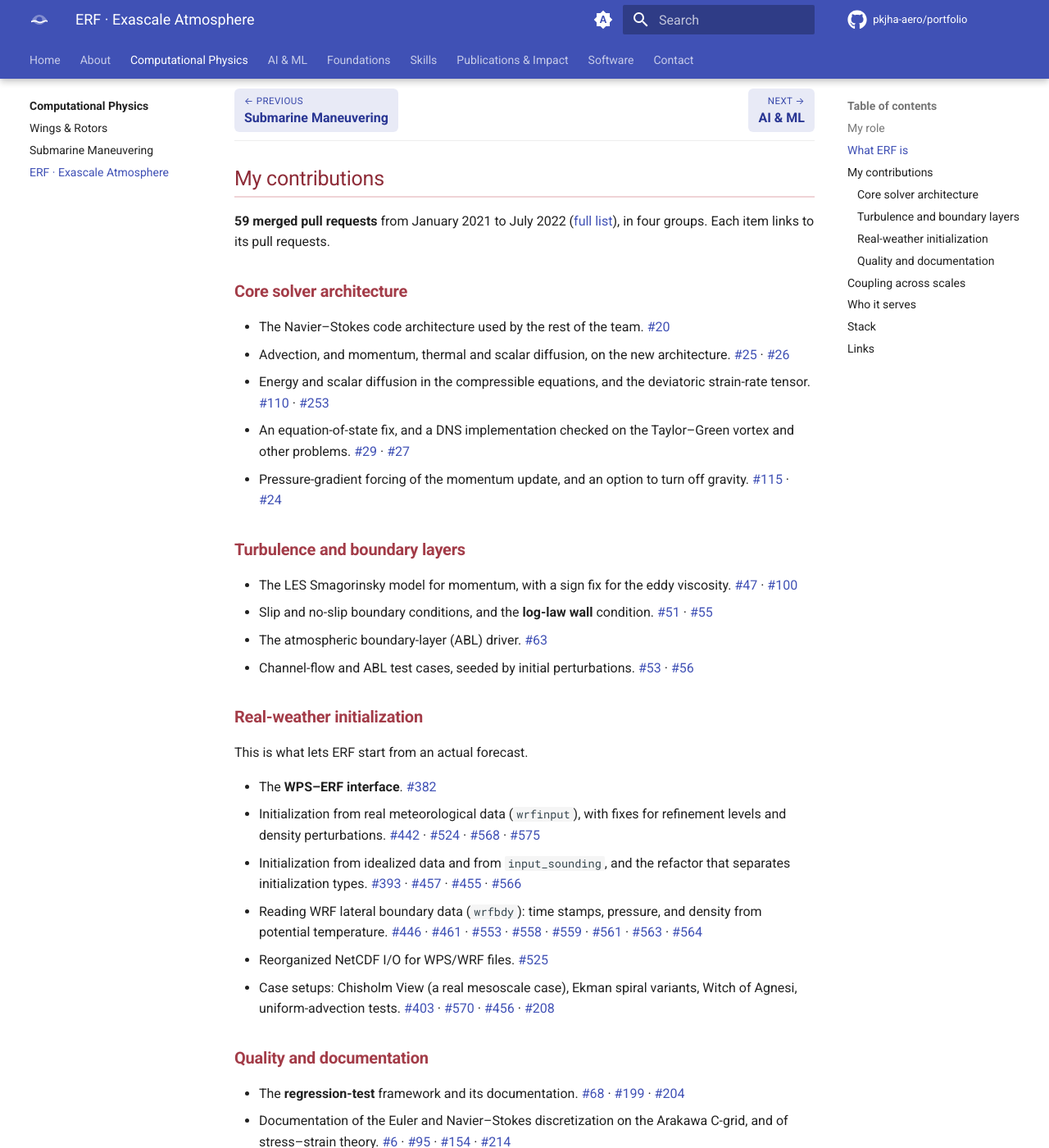
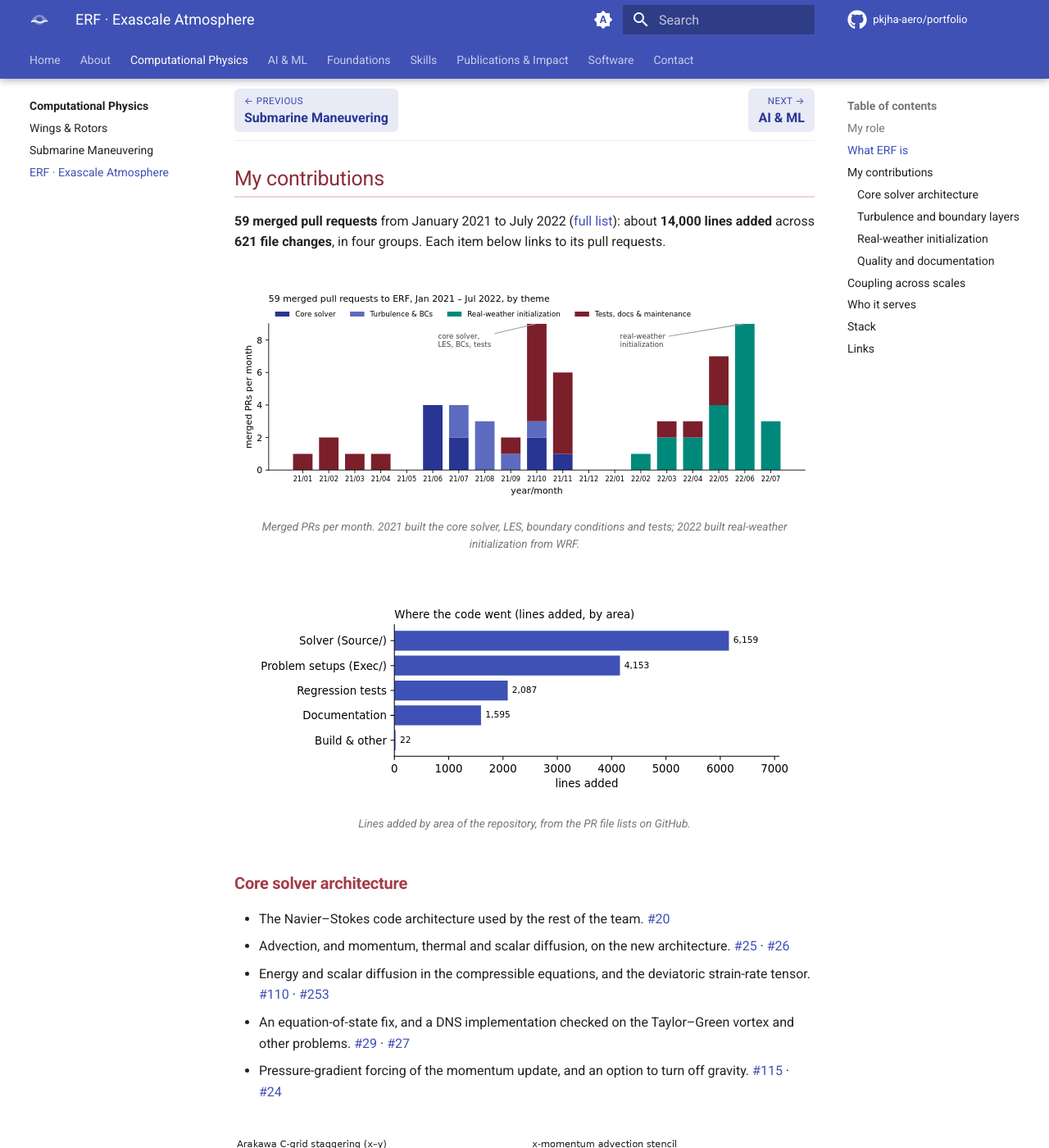
Before and after one commit to pkjha-aero/portfolio, an MkDocs documentation site: the page built from docs/computational-physics/erf-exascale.md, in a window 1280 px wide and 1400 px high, scrolled down 1589 px. Shown: the whole window at 82% size. Built offline with MkDocs 1.6.1 and Material for MkDocs 9.7.7, drawn with Linux system fonts in a browser that asks for light colours; comment, search, counter and statistics services are not loaded; some of the changed text lies outside the part shown.

Commit message:
ERF page: metrics from merged PRs and figures from the actual commits
- My contributions: 59 merged PRs, ~14,000 lines added, 621 file changes;
  charts of merged PRs per month by theme and lines added by area, built
  from the GitHub PR data.
- Figures from my own ERF PRs (BSD-3, credited): C-grid staggering and
  x-momentum advection stencil (#6), strain-rate/eddy-viscosity locations
  (#95), and Taylor-Green vortex, rigid-rotation and diffusion regression
  tests (#199).
- Schematic of real-weather initialization (WPS -> wrfinput/wrfbdy/
  input_sounding -> ERF), since those PRs added no figures.

Co-Authored-By: Claude Opus 5.5 <noreply@anthropic.com>

```diff
--- a/docs/computational-physics/erf-exascale.md
+++ b/docs/computational-physics/erf-exascale.md
@@ -65,8 +65,18 @@ flowchart TB
 
 ## My contributions
 
-**59 merged pull requests** from January 2021 to July 2022
-([full list][erf-prs]), in four groups. Each item links to its pull requests.
+**59 merged pull requests** from January 2021 to July 2022 ([full list][erf-prs]): about
+**14,000 lines added** across **621 file changes**, in four groups. Each item below links to its
+pull requests.
+
+<figure markdown>
+![Stacked bar chart of merged ERF pull requests per month by theme, January 2021 to July 2022](../assets/figures/cp3/erf/erf-pr-activity.svg)
+<figcaption>Merged PRs per month. 2021 built the core solver, LES, boundary conditions and tests; 2022 built real-weather initialization from WRF.</figcaption>
+</figure>
+<figure markdown>
+![Bar chart of lines added by area: solver 6,159, problem setups 4,153, regression tests 2,087, documentation 1,595](../assets/figures/cp3/erf/erf-lines-by-area.svg)
+<figcaption>Lines added by area of the repository, from the PR file lists on GitHub.</figcaption>
+</figure>
 
 ### Core solver architecture
 
@@ -76,12 +86,22 @@ flowchart TB
 - An equation-of-state fix, and a DNS implementation checked on the Taylor–Green vortex and other problems. [#29](https://github.com/erf-model/ERF/pull/29) · [#27](https://github.com/erf-model/ERF/pull/27)
 - Pressure-gradient forcing of the momentum update, and an option to turn off gravity. [#115](https://github.com/erf-model/ERF/pull/115) · [#24](https://github.com/erf-model/ERF/pull/24)
 
+<figure markdown>
+![Arakawa C-grid staggering in the x–y plane and the stencil for x-momentum advection](../assets/figures/cp3/erf/cgrid-stencils.png)
+<figcaption>From my documentation of the discretization (<a href="https://github.com/erf-model/ERF/pull/6">#6</a>): variables staggered on the Arakawa C-grid, and the stencil for x-momentum advection. ERF, BSD-3.</figcaption>
+</figure>
+
 ### Turbulence and boundary layers
 
 - The LES Smagorinsky model for momentum, with a sign fix for the eddy viscosity. [#47](https://github.com/erf-model/ERF/pull/47) · [#100](https://github.com/erf-model/ERF/pull/100)
 - Slip and no-slip boundary conditions, and the **log-law wall** condition. [#51](https://github.com/erf-model/ERF/pull/51) · [#55](https://github.com/erf-model/ERF/pull/55)
 - The atmospheric boundary-layer (ABL) driver. [#63](https://github.com/erf-model/ERF/pull/63)
 - Channel-flow and ABL test cases, seeded by initial perturbations. [#53](https://github.com/erf-model/ERF/pull/53) · [#56](https://github.com/erf-model/ERF/pull/56)
+
+<figure markdown>
+![Locations of strain-rate and eddy-viscosity components on the staggered grid](../assets/figures/cp3/erf/les-staggering.png)
+<figcaption>Where strain-rate and eddy-viscosity components live on the staggered grid, from my LES documentation (<a href="https://github.com/erf-model/ERF/pull/95">#95</a>). ERF, BSD-3.</figcaption>
+</figure>
 
 ### Real-weather initialization
 
@@ -94,12 +114,22 @@ This is what lets ERF start from an actual forecast.
 - Reorganized NetCDF I/O for WPS/WRF files. [#525](https://github.com/erf-model/ERF/pull/525)
 - Case setups: Chisholm View (a real mesoscale case), Ekman spiral variants, Witch of Agnesi, uniform-advection tests. [#403](https://github.com/erf-model/ERF/pull/403) · [#570](https://github.com/erf-model/ERF/pull/570) · [#456](https://github.com/erf-model/ERF/pull/456) · [#208](https://github.com/erf-model/ERF/pull/208)
 
+<figure markdown>
+![Schematic: WRF preprocessing produces wrfinput and wrfbdy NetCDF files and input soundings, which ERF reads to build its initial and boundary state](../assets/figures/cp3/erf/real-weather-init.svg)
+<figcaption>Schematic drawn for this site, summarizing what the initialization PRs implemented.</figcaption>
+</figure>
+
 ### Quality and documentation
 
 - The **regression-test** framework and its documentation. [#68](https://github.com/erf-model/ERF/pull/68) · [#199](https://github.com/erf-model/ERF/pull/199) · [#204](https://github.com/erf-model/ERF/pull/204)
 - Documentation of the Euler and Navier–Stokes discretization on the Arakawa C-grid, and of stress–strain theory. [#6](https://github.com/erf-model/ERF/pull/6) · [#95](https://github.com/erf-model/ERF/pull/95) · [#154](https://github.com/erf-model/ERF/pull/154) · [#214](https://github.com/erf-model/ERF/pull/214)
 - Documentation of real-data and `input_sounding` initialization. [#400](https://github.com/erf-model/ERF/pull/400) · [#443](https://github.com/erf-model/ERF/pull/443) · [#476](https://github.com/erf-model/ERF/pull/476)
 - Build fixes with terrain enabled, AMReX update, and code clean-ups. [#509](https://github.com/erf-model/ERF/pull/509) · [#7](https://github.com/erf-model/ERF/pull/7) · [#1](https://github.com/erf-model/ERF/pull/1) · [#16](https://github.com/erf-model/ERF/pull/16) · [#117](https://github.com/erf-model/ERF/pull/117) · [#248](https://github.com/erf-model/ERF/pull/248) · [#477](https://github.com/erf-model/ERF/pull/477)
+
+<figure markdown>
+![Start and end states of three regression tests: Taylor–Green vortex, scalar advected in rigid rotation, and scalar diffusion](../assets/figures/cp3/erf/regression-tests.png)
+<figcaption>Three of the regression tests I documented (<a href="https://github.com/erf-model/ERF/pull/199">#199</a>): Taylor–Green vortex, a scalar blob in rigid rotation, and scalar diffusion, each from start to final time. ERF, BSD-3.</figcaption>
+</figure>
 
 ## Coupling across scales
 
```
Also changed, not shown: docs/assets/figures/cp3/erf/cgrid-stencils.png (added), docs/assets/figures/cp3/erf/erf-lines-by-area.svg (added), docs/assets/figures/cp3/erf/erf-pr-activity.svg (added), docs/assets/figures/cp3/erf/les-staggering.png (added), docs/assets/figures/cp3/erf/real-weather-init.svg (added), docs/assets/figures/cp3/erf/regression-tests.png (added).
